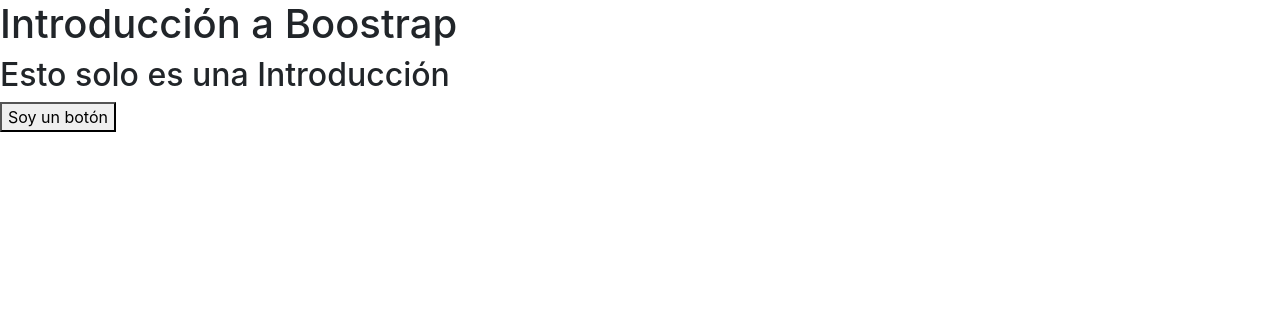
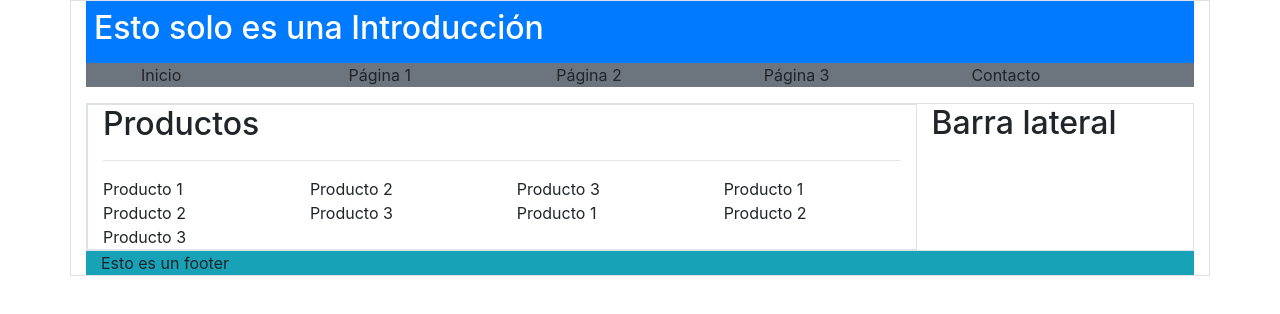
Before and after one commit to PilyRmz/Generation-Ch16, a plain HTML site: page 2introWeb/boostrap-4/index.html in a window 1280 px wide. Drawn offline with Linux system fonts and the light colour scheme; files that its build step writes are made by us from their sources.

Commit message:
etiquetas de boostrap 4

```diff
--- a/2introWeb/boostrap-4/index.html
+++ b/2introWeb/boostrap-4/index.html
@@ -6,14 +6,68 @@
     <meta name="viewport" content="width=device-width, initial-scale=1.0">
     <title>Intro a Boostrap</title>
     <link rel="stylesheet" href="bootstrap/css/bootstrap.min.css">
+    <link rel="stylesheet" href="bootstrap/style.css">
 </head>
 
 <body>
 
-<h1>Introducción a Boostrap</h1>
+<!-- <h1>Introducción a Boostrap</h1>
 <h2>Esto solo es una Introducción</h2>
-<button>Soy un botón</button>
+<button class="btn-success">Soy un botón</button> -->
 
+<div class="container border">
+    <header id="header" class="col-12 bg-primary text-white p-2">
+        <h2>Esto solo es una Introducción</h2>
+    </header>
+
+    <!-- Menú -->
+    <nav id="menu" class="col-12 bg-secondary">
+        <ul class="row w-100">
+            <li class="col">Inicio</li>
+            <li class="col">Página 1</li>
+            <li class="col">Página 2</li>
+            <li class="col">Página 3</li>
+            <li class="col">Contacto</li>
+        </ul>
+    </nav>
+
+    <!--Contenido-->
+    <!-- Barra Lateral -->
+    <section class="col-12 border">
+    <div class="row">
+
+
+<!-- Contenido productos-->
+<section class="col-9 border">
+<h2>Productos</h2>
+<hr>
+
+<div class="item row">
+    <div class="item col-3" bg-primary m-2> Producto 1</div>
+    <div class="item col-3" bg-secondary m-2> Producto 2</div>
+    <div class="item col-3" bg-danger m-2> Producto 3</div>
+
+    <div class="item col-3" bg-primary m-2> Producto 1</div>
+    <div class="item col-3" bg-secondary m-2> Producto 2</div>
+    <div class="item col-3" bg-danger m-2> Producto 3</div>
+
+    <div class="item col-3" bg-primary m-2> Producto 1</div>
+    <div class="item col-3" bg-secondary m-2> Producto 2</div>
+    <div class="item col-3" bg-danger m-2> Producto 3</div>
+
+</div>
+
+</section>
+
+
+    <!--Barra lateral-->
+    <aside class="col-3">
+        <h2>Barra lateral</h2>
+    </aside>
+
+</section>
+<footer class="col-lg-12 bg-info">Esto es un footer</footer>
+</div>
 
 
 <script type="text/javascript" src="bootstrap/jQuery/jquery-3.6.0.min.js"></script>
--- /dev/null
+++ b/2introWeb/boostrap-4/style.css
@@ -0,0 +1,4 @@
+#menu ul{
+    text-decoration: none;
+    list-style: none;
+}
```
